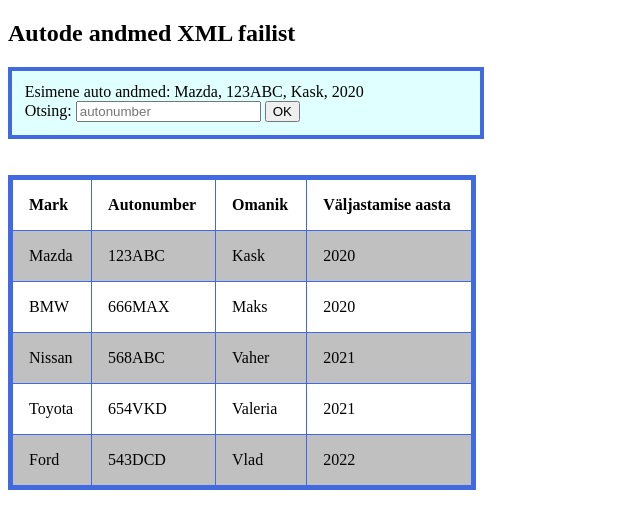
After one commit to Antonlvanov/PHP_algused, a PHP site: page /autodXML/autod.php in a window 1280 px wide. The commit adds this page. Shown: the top 529 px of the page, without its empty margins (0-640 px from the left). Run offline with PHP 8.4, Linux system fonts and the light colour scheme.

Commit message:
Add files via upload

```diff
--- /dev/null
+++ b/autodXML/autod.php
@@ -0,0 +1,87 @@
+<?php
+$autod=simplexml_load_file("autod.xml");
+//otsingu funktsioon
+function otsingAutonumbriJargi($paring){
+    global $autod;
+    $paringVastus=array();
+    foreach($autod->auto as $auto){
+        if(substr(strtolower($auto->autonumber),0,strlen($paring))==strtolower($paring)){
+            array_push($paringVastus,$auto);
+        }
+    }
+    return $paringVastus;
+}
+?>
+<!DOCTYPE html>
+<html lang="et">
+<head>
+    <title>Autode andmed XML failist</title>
+    <link rel="stylesheet" href="styleXML.css">
+</head>
+<body>
+<h2>Autode andmed XML failist</h2>
+<div id="autod">
+    Esimene auto andmed:
+    <?php
+    echo $autod->auto[0]->mark;
+    echo ", ";
+    echo $autod->auto[0]->autonumber;
+    echo ", ";
+    echo $autod->auto[0]->omanik;
+    echo ", ";
+    echo $autod->auto[0]->v_aasta;
+    ?>
+    <!--Otsing -->
+    <form method="post" action="?">
+        <label for="otsing">Otsing:</label>
+        <input type="text" id="otsing" name="otsing" placeholder="autonumber">
+        <input type="submit" value="OK">
+    </form>
+</div>
+<br>
+<br>
+<?php
+if(!empty($_POST['otsing'])){
+    $paringVastus=otsingAutonumbriJargi($_POST['otsing']);
+    echo "<table border='1'>";
+    echo "<tr>";
+    echo "<th>Mark</th>";
+    echo "<th>Autonumber</th>";
+    echo "<th>Omanik</th>";
+    echo "<th>Väljastamise aasta</th>";
+    echo "</tr>";
+
+    foreach($paringVastus as $auto){
+        echo "<tr>";
+        echo "<td>".$auto->mark."</td>";
+        echo "<td>".$auto->autonumber."</td>";
+        echo "<td>".$auto->omanik."</td>";
+        echo "<td>".$auto->v_aasta."</td>";
+        echo "</tr>";
+    }
+    echo "</table>";
+}else{
+    ?>
+    <table id="t1" border="3">
+        <tr>
+            <th>Mark</th>
+            <th>Autonumber</th>
+            <th>Omanik</th>
+            <th>Väljastamise aasta</th>
+        </tr>
+        <?php
+        foreach($autod as $auto){
+            echo "<tr>";
+            echo "<td>".$auto->mark."</td>";
+            echo "<td>".$auto->autonumber."</td>";
+            echo "<td>".$auto->omanik."</td>";
+            echo "<td>".$auto->v_aasta."</td>";
+            echo "</tr>";
+        }
+        ?>
+    </table>
+    <?php
+}
+?>
+</body>
+</html>
--- /dev/null
+++ b/autodXML/autod.xml
@@ -0,0 +1,33 @@
+<?xml version="1.0" encoding="UTF-8" ?>
+<autod>
+    <auto>
+        <mark>Mazda</mark>
+        <autonumber>123ABC</autonumber>
+        <omanik>Kask</omanik>
+        <v_aasta>2020</v_aasta>
+    </auto>
+    <auto>
+        <mark>BMW</mark>
+        <autonumber>666MAX</autonumber>
+        <omanik>Maks</omanik>
+        <v_aasta>2020</v_aasta>
+    </auto>
+    <auto>
+        <mark>Nissan</mark>
+        <autonumber>568ABC</autonumber>
+        <omanik>Vaher</omanik>
+        <v_aasta>2021</v_aasta>
+    </auto>
+    <auto>
+        <mark>Toyota</mark>
+        <autonumber>654VKD</autonumber>
+        <omanik>Valeria</omanik>
+        <v_aasta>2021</v_aasta>
+    </auto>
+    <auto>
+        <mark>Ford</mark>
+        <autonumber>543DCD</autonumber>
+        <omanik>Vlad</omanik>
+        <v_aasta>2022</v_aasta>
+    </auto>
+</autod>
--- /dev/null
+++ b/autodXML/styleXML.css
@@ -0,0 +1,22 @@
+table#t1 {
+    border-collapse: collapse;
+    border-spacing: 0;
+    width: 37%;
+    border: 5px solid RoyalBlue;
+}
+
+th, td {
+    text-align: left;
+    padding: 16px;
+}
+
+tr:nth-child(even) {
+    background-color: Silver;
+}
+div#autod{
+    width: 35%;
+    padding: 1%;
+    background-color: LightCyan;
+    border: solid 3pt RoyalBlue;
+    margin-top: 10px;
+}
--- a/nav.php
+++ b/nav.php
@@ -18,5 +18,8 @@
         <li>
             <a href="opilasedXML/opilased.php" target="_blank">Õpilased XML</a>
         </li>
+        <li>
+            <a href="content/andmebaas/matkaLeht.php" target="_blank">Andmebaas</a>
+        </li>
     </ul>
 </nav>
```
Also changed, not shown: content/andmebaas/andmetabeliSisu.php (added, +42 -0 lines), content/andmebaas/conf.php (added, +8 -0 lines), content/andmebaas/conf2zone.php (added, +10 -0 lines), content/andmebaas/lisamineTabelisse.php (added, +98 -0 lines), content/andmebaas/matkaLeht.php (added, +112 -0 lines), content/andmebaas/tabel.sql (added, +19 -0 lines).
